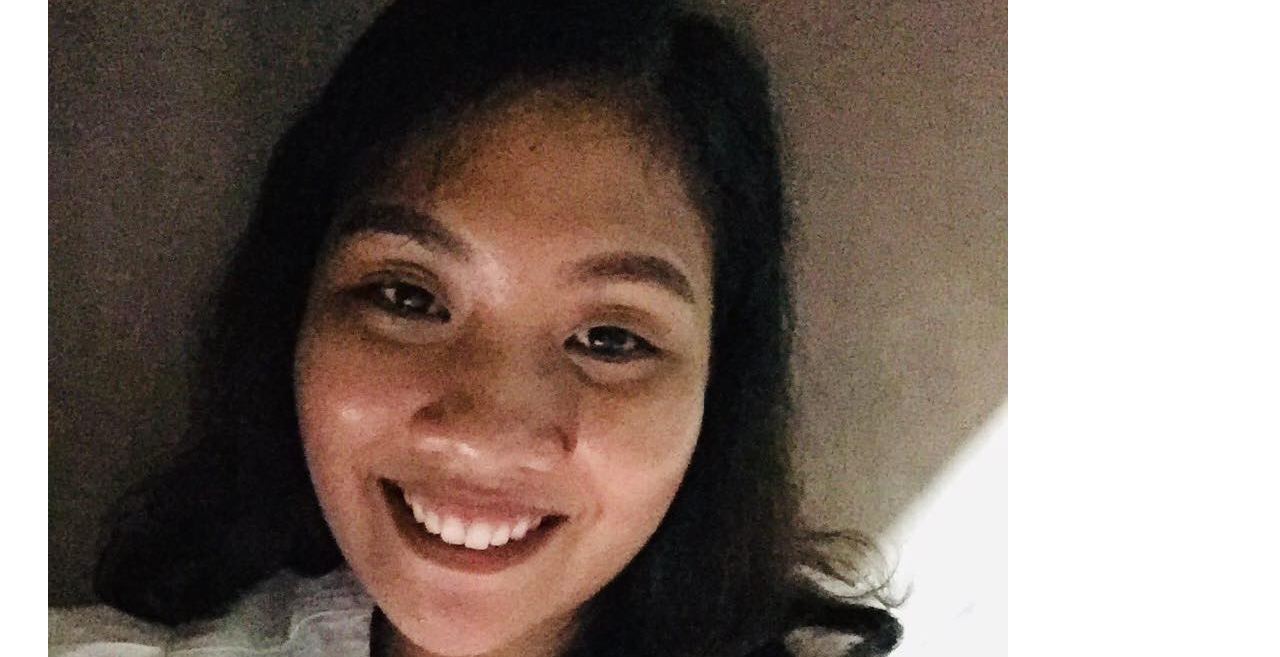
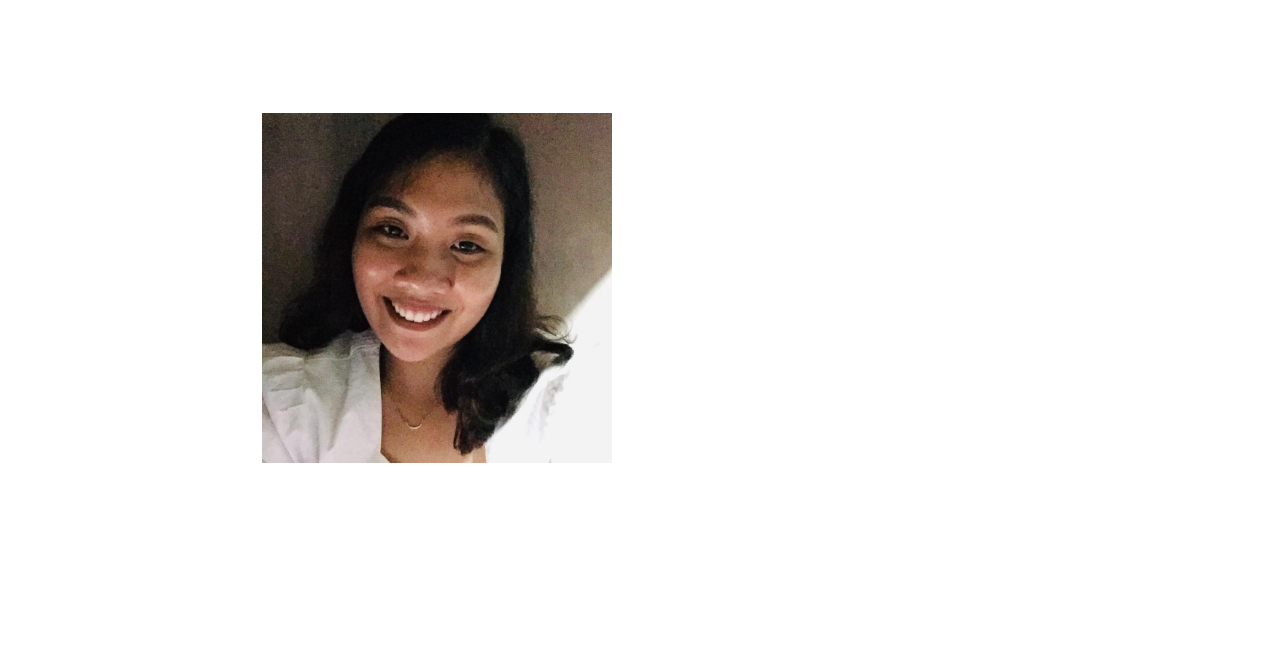
Before and after one commit to gicelanne/file-site, a plain HTML site: page index.html in a window 1280 px wide. Shown: the part 137-794 px from the top of the page. Drawn offline with Linux system fonts and the light colour scheme; files whose address does not match are found by name.

Commit message:
Update index.html

```diff
--- a/index.html
+++ b/index.html
@@ -5,7 +5,7 @@
     <meta charset="UTF-8">
     <meta http-equiv="X-UA-Compatible" content="IE=edge">
     <meta name="viewport" content="width=device-width, initial-scale=1.0">
-    <link rel="stylesheet" type="text/css" href="knowledge.css">
+    <link rel="stylesheet" type="text/css" href="style.css">
 </head>
 <body>
     <div class="tech">
```
